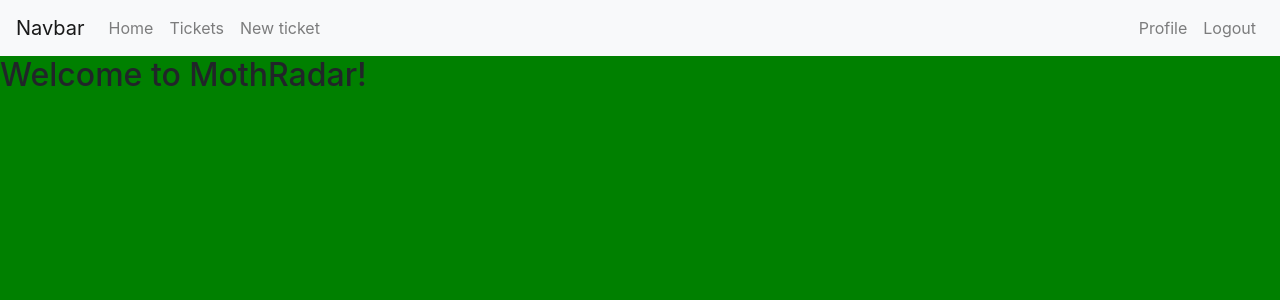
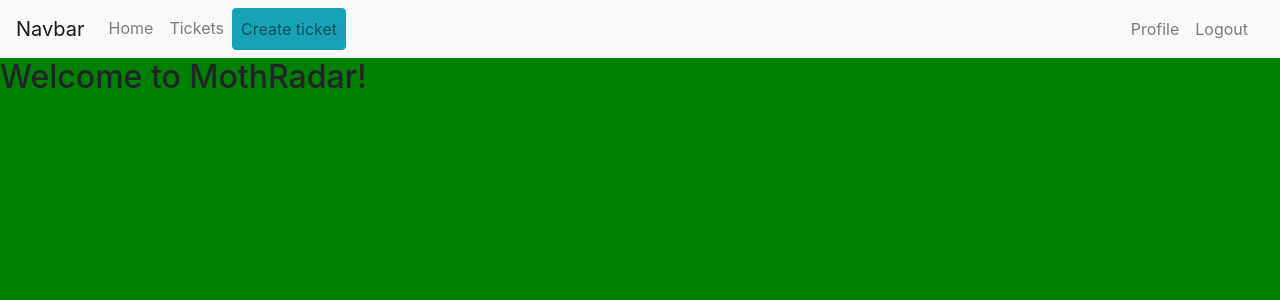
Before and after one commit to bravoalpha79/MothRadar, a Django app: page / in a window 1280 px wide. Shown: the top 300 px of the page. Run offline with Django 3.2, Linux system fonts and the light colour scheme; the visitor is signed in with stand-in values (Sample User, id 1); some libraries are stand-ins or nearby versions.

Commit message:
add button to create new ticket; add comment to navbar

```diff
--- a/tickets/templates/tickets/base.html
+++ b/tickets/templates/tickets/base.html
@@ -15,6 +15,7 @@
   </head>
   <body>
     <header>
+      <!-- Bootstrap navbar -->
       <nav class="navbar navbar-expand-lg navbar-light bg-light">
         <a class="navbar-brand" href="#">Navbar</a>
         <button
@@ -33,10 +34,10 @@
             <a class="nav-item nav-link" href="#">Home</a>
             <a class="nav-item nav-link" href="#">Tickets</a>
             {% if user.is_authenticated %}
-            <a class="nav-item nav-link" href="#">New ticket</a>
+            <a class="nav-item nav-link btn btn-info" href="#">Create ticket</a>
             {% endif %}
           </div>
-          <div class="navbar-nav">
+          <div class="navbar-nav mr-2">
             {% if user.is_authenticated %}
             <a class="nav-item nav-link" href="#">Profile</a>
             <a class="nav-item nav-link" href="#">Logout</a>
@@ -47,8 +48,10 @@
           </div>
         </div>
       </nav>
+      <!-- /Bootstrrap navbar -->
     </header>
-    {% block content %} {% endblock %}
+    {% block content %}
+    {% endblock %}
 
     <script
       src="https://code.jquery.com/jquery-3.4.1.slim.min.js"
```
